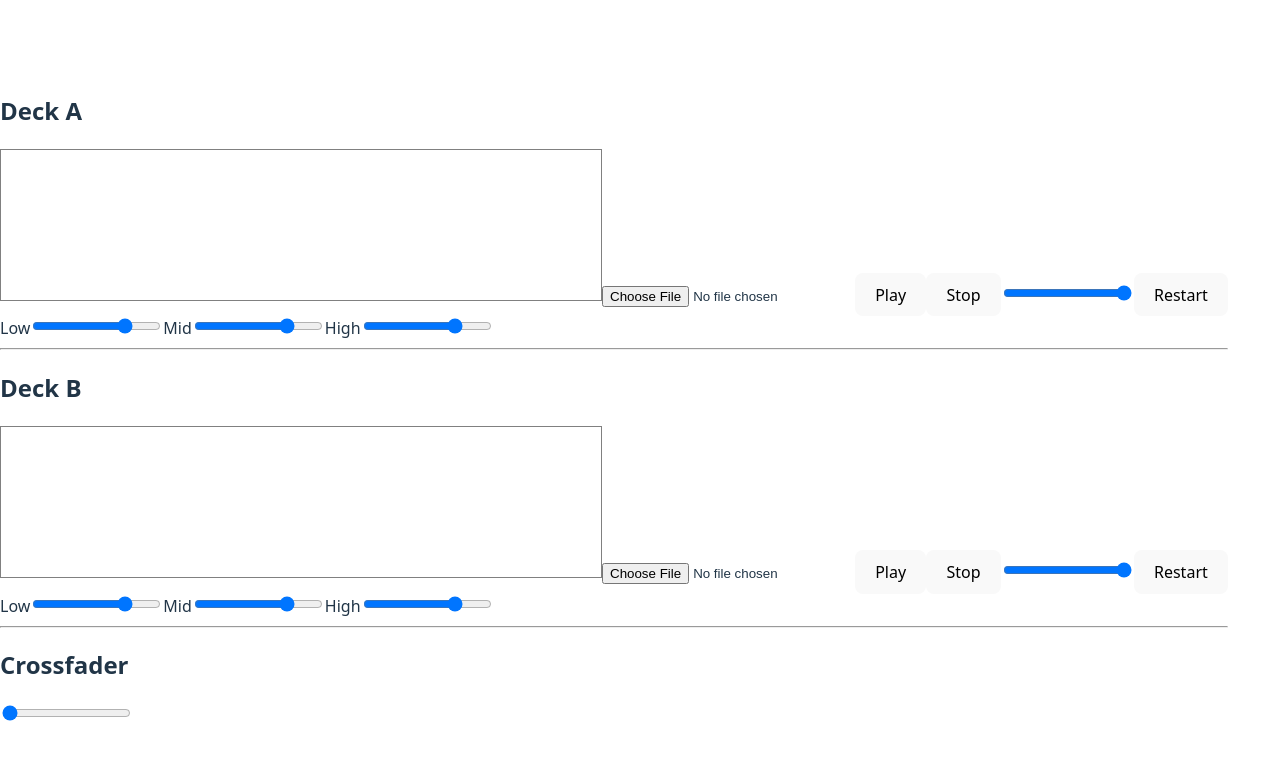
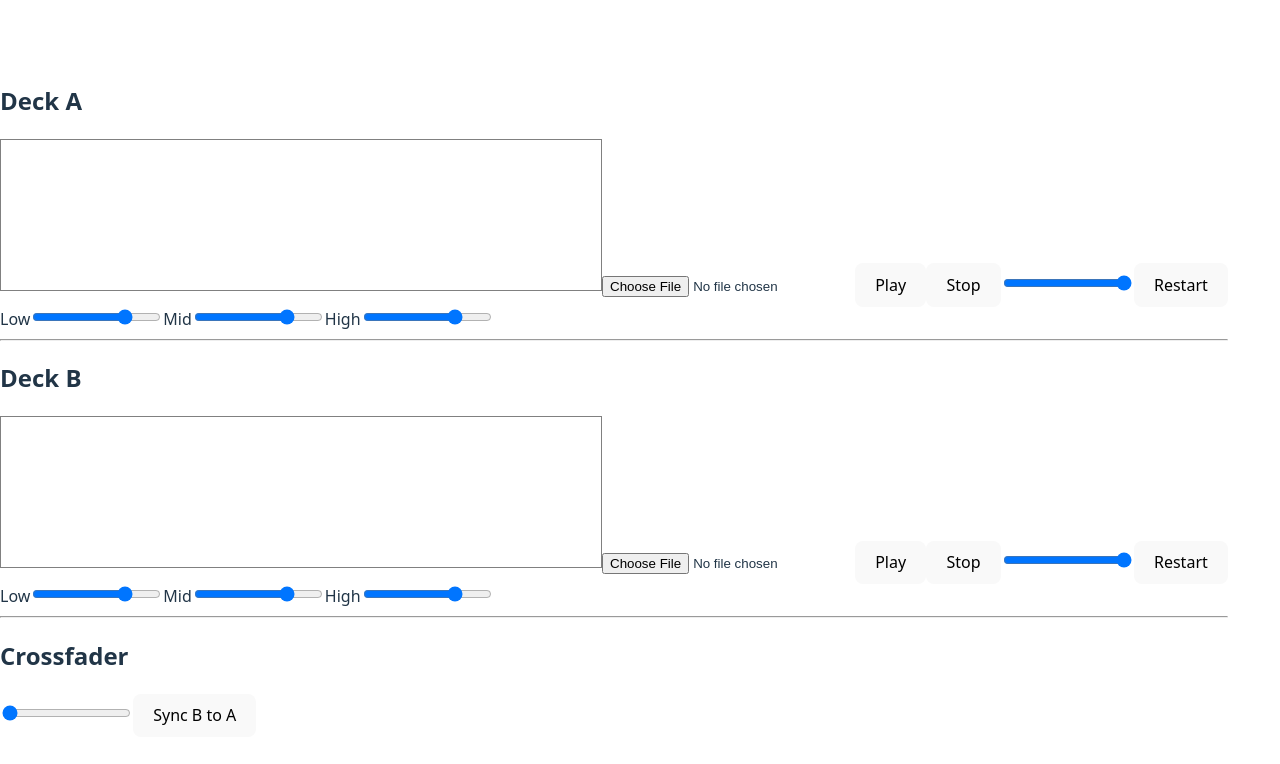
Before and after one commit to MantasGrusa/WEBDEEJ, a React (Vite) app in the folder webdeej/: page / in a window 1280 px wide. Shown: the top 764 px of the page. Built offline with nearby package versions, Linux system fonts and the light colour scheme.

Commit message:
feat: add button to sync Deck B playback to Deck A

```diff
--- a/webdeej/src/App.tsx
+++ b/webdeej/src/App.tsx
@@ -154,6 +154,10 @@ export default function App() {
           engine.setCrossfader(parseFloat(e.target.value))
         }
       />
+
+      <button onClick={() => deckBRef.current.syncTo(deckARef.current)}>
+        Sync B to A
+      </button>
     </div>
   );
 }
```
